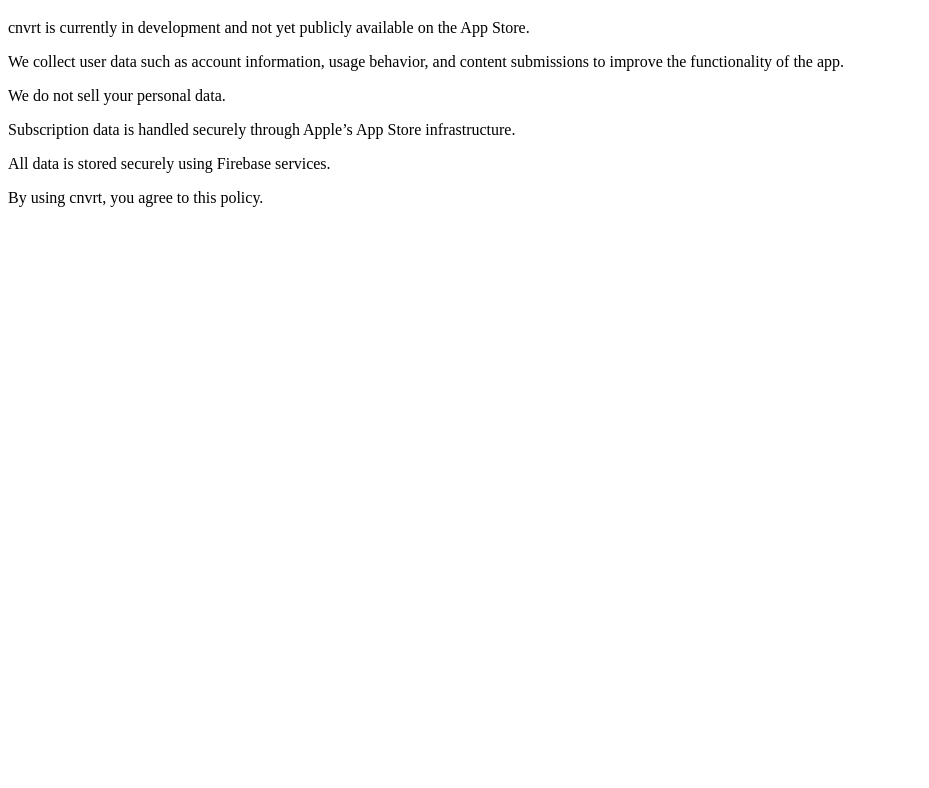
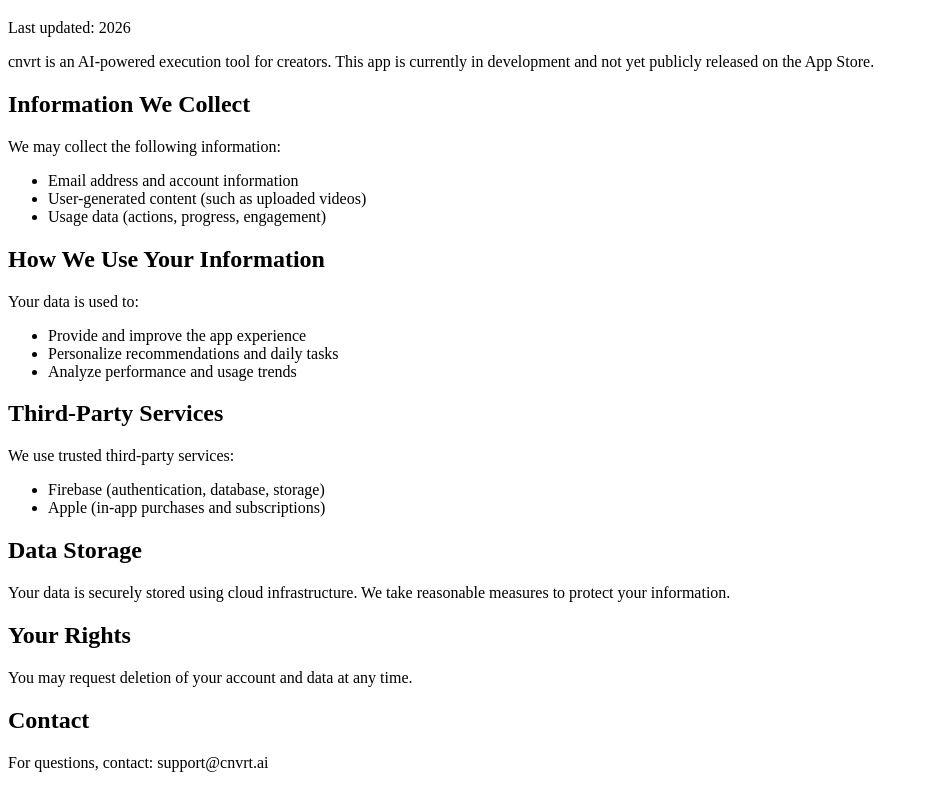
Before and after one commit to hello184/cnvrt, a plain HTML site: page privacy.html in a window 1280 px wide. Shown: the part 61-849 px from the top of the page, without its empty margins (0-929 px from the left). Before the commit the page ends 800 px from the top, so only its background shows below. Drawn offline with Linux system fonts and the light colour scheme.

Commit message:
Revise privacy policy with updated information
Updated the privacy policy to include more detailed information about data collection, usage, and third-party services.

```diff
--- a/privacy.html
+++ b/privacy.html
@@ -4,18 +4,50 @@
 	<title>Privacy Policy - cnvrt</title>
 </head>
 <body>
-	<h1>Privacy Policy</h1>
 
-	<p>cnvrt is currently in development and not yet publicly available on the App Store.</p>
+<h1>Privacy Policy</h1>
 
-	<p>We collect user data such as account information, usage behavior, and content submissions to improve the functionality of the app.</p>
+<p>Last updated: 2026</p>
 
-	<p>We do not sell your personal data.</p>
+<p>cnvrt is an AI-powered execution tool for creators. This app is currently in development and not yet publicly released on the App Store.</p>
 
-	<p>Subscription data is handled securely through Apple’s App Store infrastructure.</p>
+<h2>Information We Collect</h2>
 
-	<p>All data is stored securely using Firebase services.</p>
+<p>We may collect the following information:</p>
+<ul>
+	<li>Email address and account information</li>
+	<li>User-generated content (such as uploaded videos)</li>
+	<li>Usage data (actions, progress, engagement)</li>
+</ul>
 
-	<p>By using cnvrt, you agree to this policy.</p>
+<h2>How We Use Your Information</h2>
+
+<p>Your data is used to:</p>
+<ul>
+	<li>Provide and improve the app experience</li>
+	<li>Personalize recommendations and daily tasks</li>
+	<li>Analyze performance and usage trends</li>
+</ul>
+
+<h2>Third-Party Services</h2>
+
+<p>We use trusted third-party services:</p>
+<ul>
+	<li>Firebase (authentication, database, storage)</li>
+	<li>Apple (in-app purchases and subscriptions)</li>
+</ul>
+
+<h2>Data Storage</h2>
+
+<p>Your data is securely stored using cloud infrastructure. We take reasonable measures to protect your information.</p>
+
+<h2>Your Rights</h2>
+
+<p>You may request deletion of your account and data at any time.</p>
+
+<h2>Contact</h2>
+
+<p>For questions, contact: support@cnvrt.ai</p>
+
 </body>
 </html>
```
